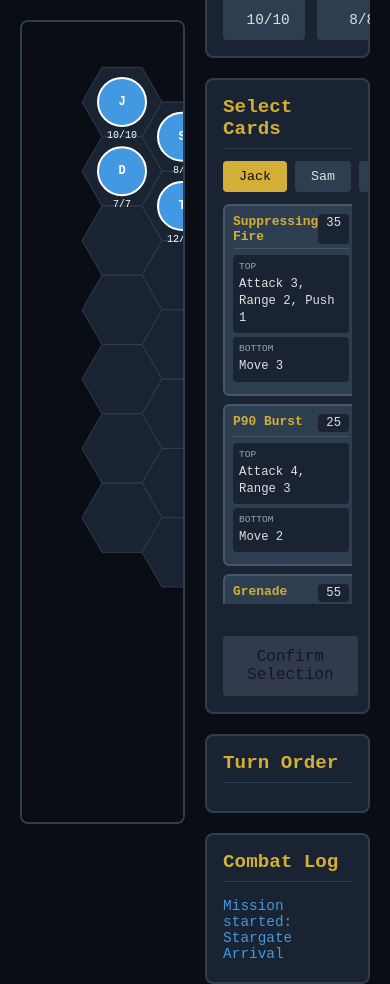
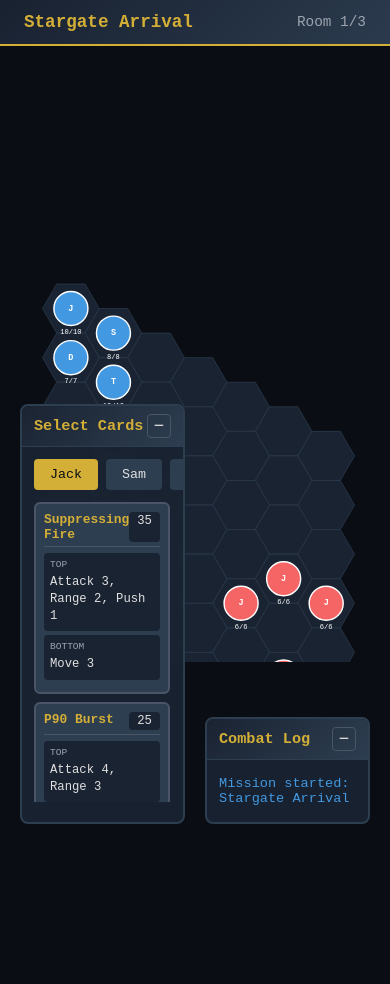
Before and after one commit to milesl/stargate-tactics, a plain HTML site: page index.html in a window 390 px wide. Both pictures are taken after a click on the button "Begin Mission". After the commit the page ends 844 px from the top, so only its background shows below. Drawn offline with Linux system fonts and the light colour scheme.

Commit message:
WIP: Floating panels layout (#11)
- Full-screen hex grid as background
- Floating minimizable panels: Team Status (top-left), Turn Order (top-right), Card Selection (bottom-left), Combat Log (bottom-right)
- Room indicator as top bar
- Dynamic SVG sizing based on room dimensions
- Responsive breakpoints for smaller screens

Still needs refinement.

Co-Authored-By: Claude Opus 4.5 <noreply@anthropic.com>

```diff
--- a/css/styles.css
+++ b/css/styles.css
@@ -113,21 +113,25 @@ body {
   margin-top: 12px;
 }
 
-/* Game Screen Layout */
+/* Game Screen Layout - Full Screen Hex Grid with Floating Panels */
 #game-screen {
-  display: grid;
-  grid-template-columns: 800px 1fr;
-  gap: 20px;
-  padding: 20px;
+  position: relative;
+  width: 100vw;
+  height: 100vh;
+  overflow: hidden;
+  display: block;
 }
 
 #game-board {
+  position: absolute;
+  top: 0;
+  left: 0;
+  width: 100%;
+  height: 100%;
+  display: flex;
+  align-items: center;
+  justify-content: center;
   background: #0a0e14;
-  border: 2px solid #2d3e50;
-  border-radius: 8px;
-  overflow: hidden;
-  height: 100%;
-  width: 50%;
 }
 
 #hex-grid {
@@ -135,39 +139,115 @@ body {
   background: #0a0e14;
 }
 
-/* UI Panel */
-#ui-panel {
+/* Floating Panels */
+.floating-panel {
+  position: absolute;
+  background: rgba(26, 35, 50, 0.95);
+  border: 2px solid #2d3e50;
+  border-radius: 8px;
+  backdrop-filter: blur(4px);
+  z-index: 10;
+  max-height: calc(100vh - 80px);
   display: flex;
   flex-direction: column;
-  gap: 20px;
-  overflow-y: auto;
-  width: 50%;
 }
 
-#ui-panel > div {
-  background: #1a2332;
-  border: 2px solid #2d3e50;
-  border-radius: 8px;
-  padding: 16px;
+.floating-panel.minimized .panel-content {
+  display: none;
 }
 
-#ui-panel h3 {
-  color: #d4af37;
-  margin-bottom: 12px;
-  font-size: 1.2em;
-  border-bottom: 1px solid #2d3e50;
-  padding-bottom: 8px;
+.floating-panel.minimized {
+  max-height: none;
 }
 
-/* Room Indicator */
-#room-indicator {
+.panel-header {
   display: flex;
   justify-content: space-between;
   align-items: center;
-  padding: 12px 16px;
+  padding: 8px 12px;
   background: linear-gradient(135deg, #1a2332 0%, #2d3e50 100%);
-  border: 2px solid #d4af37;
-  border-radius: 8px;
+  border-bottom: 1px solid #2d3e50;
+  border-radius: 6px 6px 0 0;
+  cursor: pointer;
+  user-select: none;
+}
+
+.floating-panel.minimized .panel-header {
+  border-radius: 6px;
+  border-bottom: none;
+}
+
+.panel-header span {
+  color: #d4af37;
+  font-weight: bold;
+  font-size: 0.95em;
+}
+
+.panel-toggle {
+  background: none;
+  border: 1px solid #4a5568;
+  color: #e0e0e0;
+  width: 24px;
+  height: 24px;
+  border-radius: 4px;
+  cursor: pointer;
+  font-size: 1.1em;
+  line-height: 1;
+  padding: 0;
+}
+
+.panel-toggle:hover {
+  background: #4a5568;
+}
+
+.panel-content {
+  padding: 12px;
+  overflow-y: auto;
+  flex: 1;
+}
+
+/* Panel Positions */
+.panel-top-left {
+  top: 60px;
+  left: 20px;
+  width: 320px;
+}
+
+.panel-top-right {
+  top: 60px;
+  right: 20px;
+  width: 200px;
+}
+
+.panel-right {
+  bottom: 20px;
+  right: 20px;
+  width: 280px;
+  max-height: 300px;
+}
+
+.panel-bottom {
+  bottom: 20px;
+  left: 20px;
+  transform: none;
+  width: 500px;
+  max-height: 420px;
+}
+
+/* Room Indicator - Top Bar */
+#room-indicator {
+  position: absolute;
+  top: 0;
+  left: 0;
+  right: 0;
+  display: flex;
+  justify-content: space-between;
+  align-items: center;
+  padding: 12px 24px;
+  background: linear-gradient(135deg, rgba(26, 35, 50, 0.95) 0%, rgba(45, 62, 80, 0.95) 100%);
+  border-bottom: 2px solid #d4af37;
+  z-index: 20;
+  backdrop-filter: blur(4px);
 }
 
 #room-name {
@@ -183,16 +263,18 @@ body {
 
 /* Character Portraits */
 #character-portraits {
-  display: grid;
-  grid-template-columns: repeat(4, 1fr);
-  gap: 12px;
+  display: flex;
+  flex-direction: column;
+  gap: 8px;
 }
 
 .character-portrait {
   background: #2d3e50;
-  padding: 12px;
+  padding: 8px 12px;
   border-radius: 4px;
-  text-align: center;
+  display: flex;
+  align-items: center;
+  gap: 12px;
 }
 
 .character-portrait.active {
@@ -202,14 +284,14 @@ body {
 .character-name {
   font-weight: bold;
   color: #d4af37;
-  margin-bottom: 8px;
+  min-width: 60px;
 }
 
 .character-health {
   display: flex;
   align-items: center;
   gap: 8px;
-  margin-top: 8px;
+  flex: 1;
 }
 
 .health-bar-container {
@@ -280,9 +362,9 @@ body {
 
 #character-hand {
   display: grid;
-  grid-template-columns: repeat(2, 1fr);
+  grid-template-columns: repeat(5, 1fr);
   gap: 8px;
-  max-height: 400px;
+  max-height: 300px;
   overflow-y: auto;
 }
 
@@ -477,9 +559,9 @@ body {
 
 /* Combat Log */
 #log-messages {
-  max-height: 200px;
+  max-height: 300px;
   overflow-y: auto;
-  font-size: 0.9em;
+  font-size: 0.85em;
 }
 
 .log-message {
@@ -621,13 +703,53 @@ body {
 
 /* Responsive */
 @media (max-width: 1400px) {
-  #game-screen {
-    grid-template-columns: 600px 1fr;
+  .panel-bottom {
+    width: 450px;
   }
 
-  #hex-grid {
-    width: 100%;
-    height: 100%;
+  #character-hand {
+    grid-template-columns: repeat(4, 1fr);
+  }
+
+  .panel-top-left {
+    width: 280px;
+  }
+}
+
+@media (max-width: 1200px) {
+  .panel-bottom {
+    width: 400px;
+  }
+
+  #character-hand {
+    grid-template-columns: repeat(3, 1fr);
+  }
+
+  .panel-right {
+    width: 240px;
+  }
+
+  .panel-top-right {
+    width: 180px;
+  }
+}
+
+@media (max-width: 900px) {
+  .panel-bottom {
+    width: calc(50vw - 30px);
+  }
+
+  .panel-right {
+    width: calc(50vw - 30px);
+  }
+
+  #character-hand {
+    grid-template-columns: repeat(2, 1fr);
+  }
+
+  .panel-top-left,
+  .panel-top-right {
+    display: none;
   }
 }
 
--- a/index.html
+++ b/index.html
@@ -19,25 +19,37 @@
 
     <!-- Main Game Screen -->
     <div id="game-screen" class="screen hidden">
-      <!-- Game Board (Hex Grid) -->
+      <!-- Game Board (Hex Grid) - Full Screen Background -->
       <div id="game-board">
-        <svg id="hex-grid" width="800" height="600"></svg>
+        <svg id="hex-grid"></svg>
       </div>
 
-      <!-- UI Panel -->
-      <div id="ui-panel">
-        <!-- Room Indicator -->
-        <div id="room-indicator">
-          <span id="room-name">Stargate Arrival</span>
-          <span id="room-progress">Room 1/3</span>
+      <!-- Room Indicator - Top Bar -->
+      <div id="room-indicator">
+        <span id="room-name">Stargate Arrival</span>
+        <span id="room-progress">Room 1/3</span>
+      </div>
+
+      <!-- Floating Panels -->
+
+      <!-- Character Status Panel -->
+      <div id="panel-characters" class="floating-panel panel-top-left">
+        <div class="panel-header">
+          <span>Team Status</span>
+          <button class="panel-toggle" data-panel="characters">−</button>
         </div>
+        <div class="panel-content">
+          <div id="character-portraits"></div>
+        </div>
+      </div>
 
-        <!-- Character Portraits -->
-        <div id="character-portraits"></div>
-
-        <!-- Card Selection Area -->
-        <div id="card-selection">
-          <h3>Select Cards</h3>
+      <!-- Card Selection Panel -->
+      <div id="panel-cards" class="floating-panel panel-bottom">
+        <div class="panel-header">
+          <span>Select Cards</span>
+          <button class="panel-toggle" data-panel="cards">−</button>
+        </div>
+        <div class="panel-content">
           <div id="character-tabs"></div>
           <div id="character-hand"></div>
           <div id="action-buttons">
@@ -47,16 +59,26 @@
             <button id="long-rest" class="btn-secondary hidden">Long Rest</button>
           </div>
         </div>
+      </div>
 
-        <!-- Initiative Tracker -->
-        <div id="initiative-tracker">
-          <h3>Turn Order</h3>
+      <!-- Initiative Tracker Panel -->
+      <div id="panel-initiative" class="floating-panel panel-top-right">
+        <div class="panel-header">
+          <span>Turn Order</span>
+          <button class="panel-toggle" data-panel="initiative">−</button>
+        </div>
+        <div class="panel-content">
           <div id="initiative-list"></div>
         </div>
+      </div>
 
-        <!-- Combat Log -->
-        <div id="combat-log">
-          <h3>Combat Log</h3>
+      <!-- Combat Log Panel -->
+      <div id="panel-log" class="floating-panel panel-right">
+        <div class="panel-header">
+          <span>Combat Log</span>
+          <button class="panel-toggle" data-panel="log">−</button>
+        </div>
+        <div class="panel-content">
           <div id="log-messages"></div>
         </div>
       </div>
--- a/js/ui.js
+++ b/js/ui.js
@@ -46,6 +46,34 @@ const UI = {
       roomName: document.getElementById('room-name'),
       roomProgress: document.getElementById('room-progress'),
     };
+
+    // Initialize panel toggle buttons
+    this.initPanelToggles();
+  },
+
+  /**
+   * Initialize floating panel toggle functionality
+   */
+  initPanelToggles() {
+    document.querySelectorAll('.panel-toggle').forEach(btn => {
+      btn.addEventListener('click', (e) => {
+        e.stopPropagation();
+        const panel = btn.closest('.floating-panel');
+        panel.classList.toggle('minimized');
+        btn.textContent = panel.classList.contains('minimized') ? '+' : '−';
+      });
+    });
+
+    // Also allow clicking header to toggle
+    document.querySelectorAll('.panel-header').forEach(header => {
+      header.addEventListener('click', (e) => {
+        if (e.target.classList.contains('panel-toggle')) return;
+        const panel = header.closest('.floating-panel');
+        const btn = header.querySelector('.panel-toggle');
+        panel.classList.toggle('minimized');
+        btn.textContent = panel.classList.contains('minimized') ? '+' : '−';
+      });
+    });
   },
 
   /**
@@ -124,6 +152,16 @@ const UI = {
   renderHexGrid(room, characters, enemies, highlightedHexes = []) {
     const svg = this.elements.hexGrid;
     if (!svg) return;
+
+    // Calculate SVG size based on room dimensions
+    const padding = 60;
+    const gridWidth = room.width * this.hexSize * 1.75 + padding;
+    const gridHeight = room.height * this.hexSize * 1.5 + padding;
+
+    // Set SVG dimensions
+    svg.setAttribute('width', gridWidth);
+    svg.setAttribute('height', gridHeight);
+    svg.setAttribute('viewBox', `0 0 ${gridWidth} ${gridHeight}`);
 
     // Clear existing content
     svg.innerHTML = '';
```
